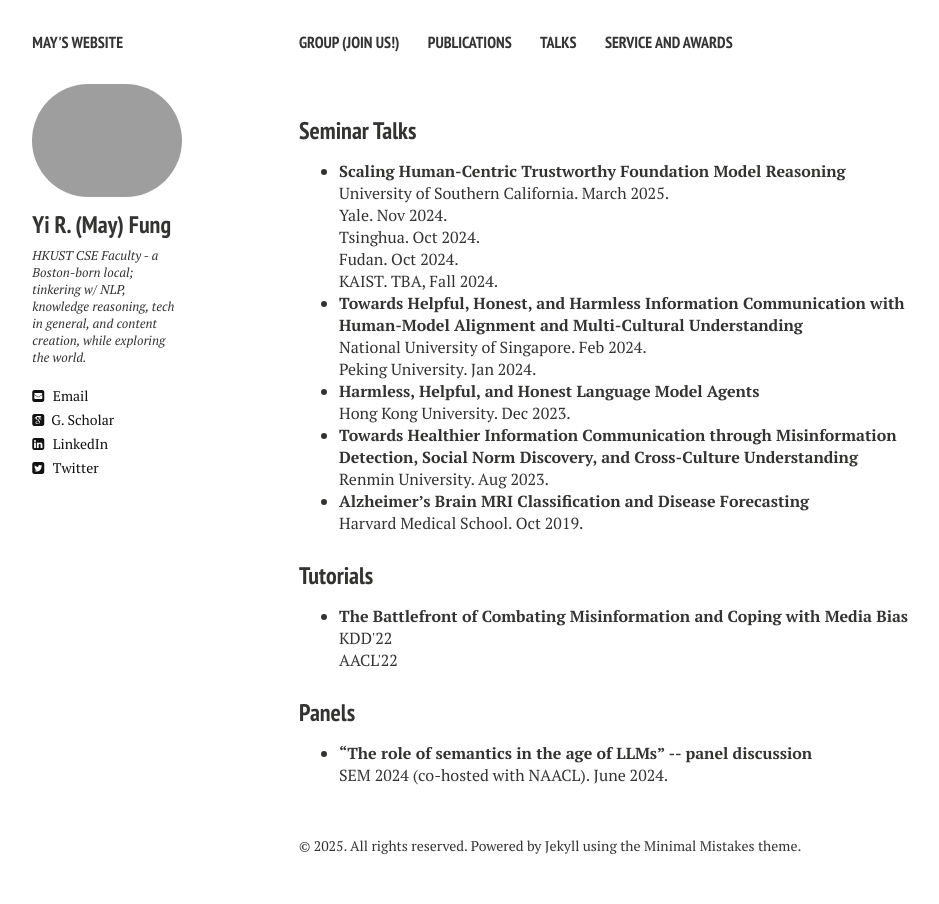
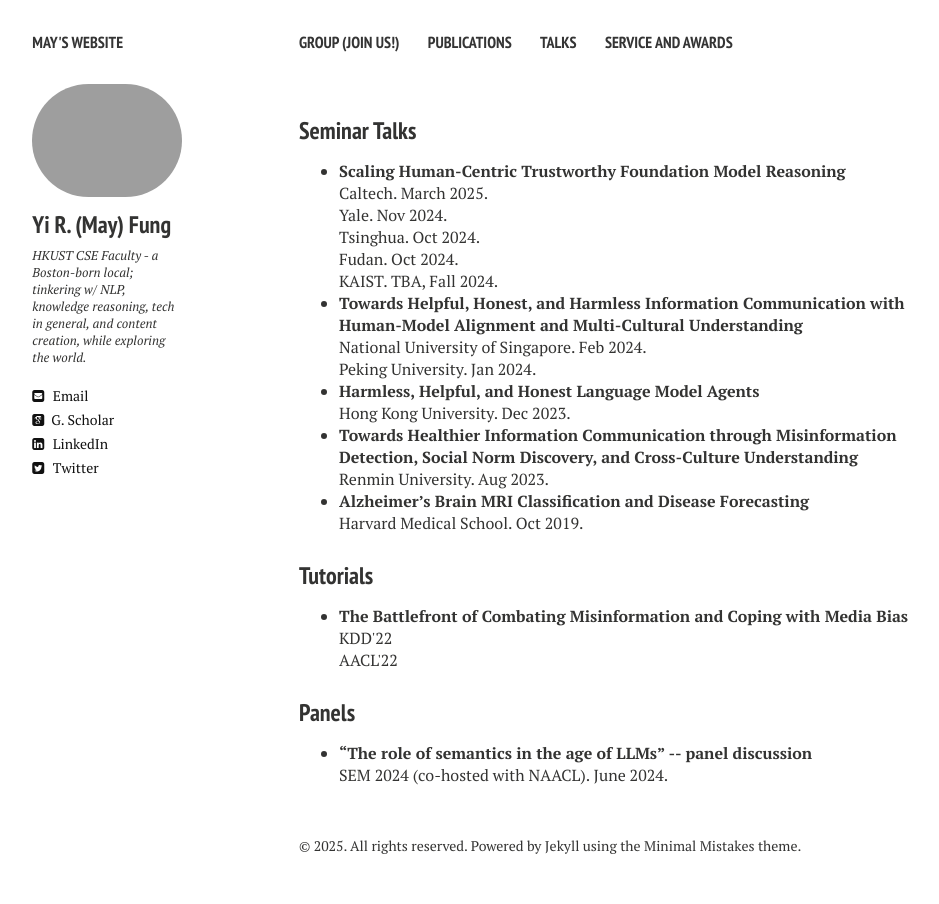
Before and after one commit to mayrfung/mayrfung.github.io, a Jekyll site: the page built from talks.md, in a window 1280 px wide. Shown: the whole page, without its empty margins (21-960 px from the left). Built offline with Jekyll 4.4.1, drawn with Linux system fonts in a browser that asks for light colours; nearby versions of some CDN libraries.

Commit message:
Update talks.html

```diff
--- a/_layouts/talks.html
+++ b/_layouts/talks.html
@@ -41,7 +41,7 @@
 <h3 style="margin-bottom:0px;padding-top:10px;">Seminar Talks</h3>
 <ul>
 	<li><b>Scaling Human-Centric Trustworthy Foundation Model Reasoning</b></li>
-	University of Southern California. March 2025. <br>
+	Caltech. March 2025. <br>
         Yale. Nov 2024. <br>
 	Tsinghua. Oct 2024. <br>
 	Fudan. Oct 2024. <br>
```
